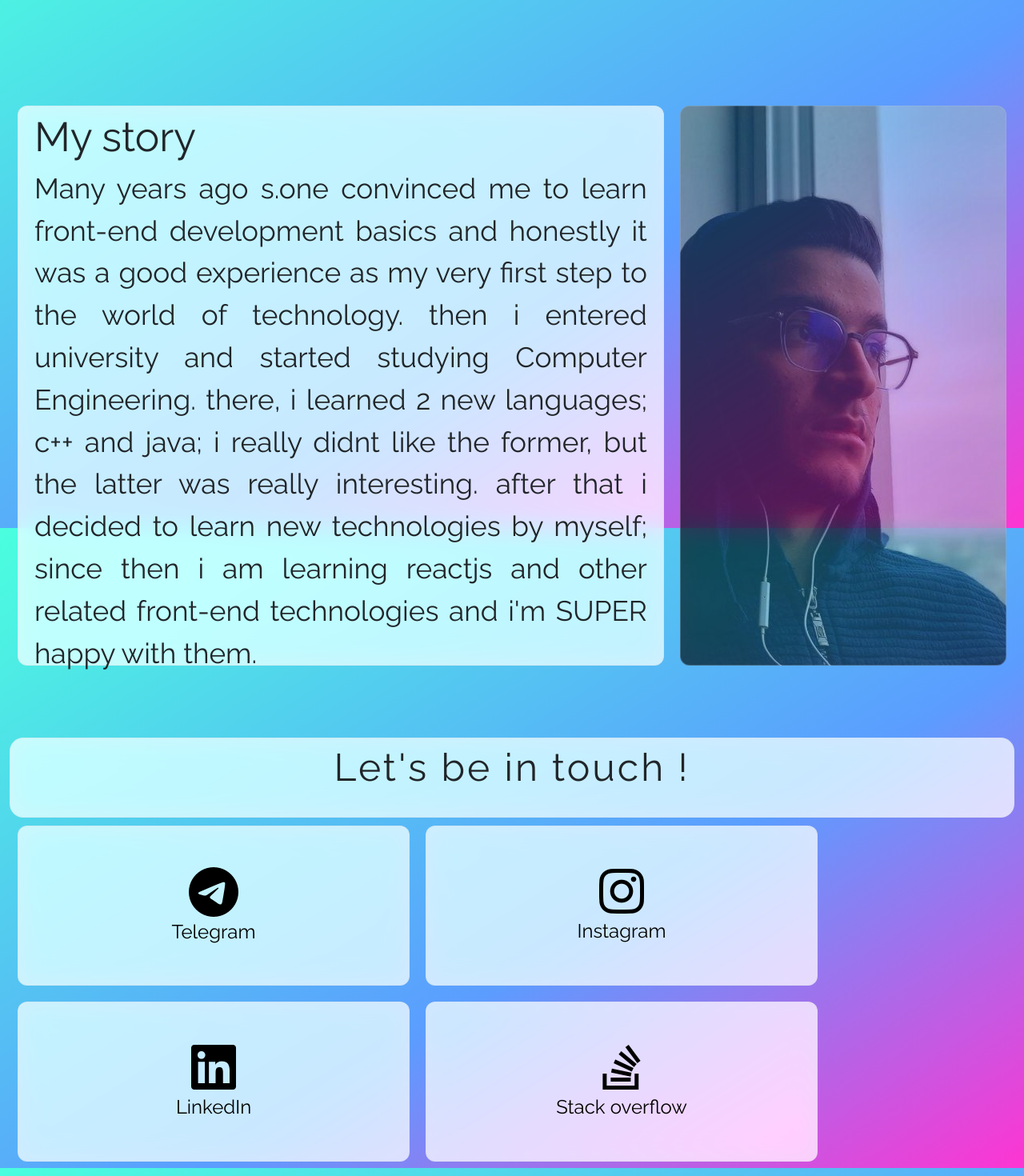
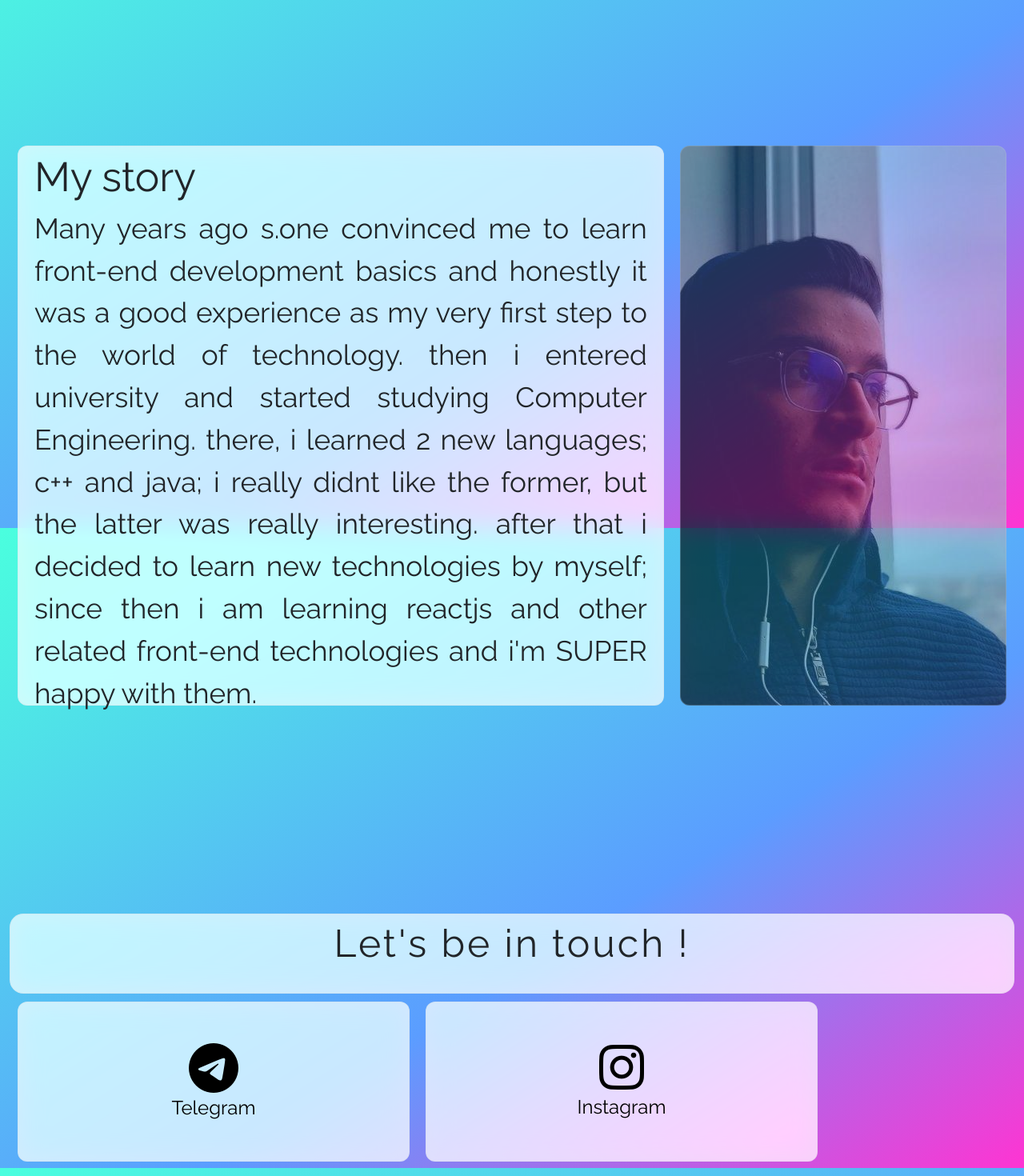
Before and after one commit to alivarastepour/personal-blog, a React (Create React App) app: page / in a window 1280 px wide. Shown: the part 940-2410 px from the top of the page at 80% size. Built offline with nearby package versions, Linux system fonts and the light colour scheme.

Commit message:
components margin is increased

```diff
--- a/src/Components/About/About.styles.ts
+++ b/src/Components/About/About.styles.ts
@@ -1,8 +1,7 @@
 import styled from "styled-components";
 
 export const Wrapper = styled.div`
-  height: 800px;
   max-width: 1600px;
-  margin-top: 200px;
+  margin-top: 250px;
   font-family: 'Raleway', sans-serif;
 `;
--- a/src/Components/Contact-us/Contact-us.styles.ts
+++ b/src/Components/Contact-us/Contact-us.styles.ts
@@ -3,4 +3,5 @@ import styled from "styled-components";
 export const Wrapper = styled.div`
   height: 700px;
   max-width: 1600px;
+  margin-top: 250px;
 `;
```
